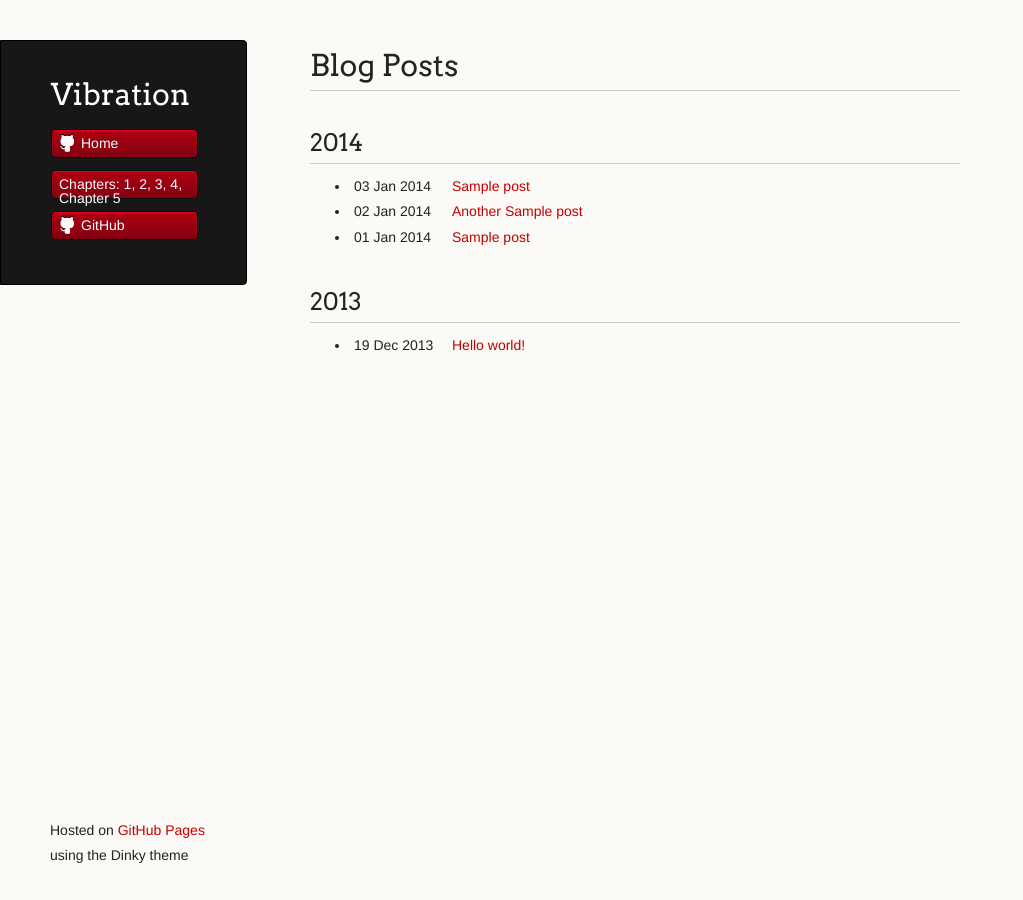
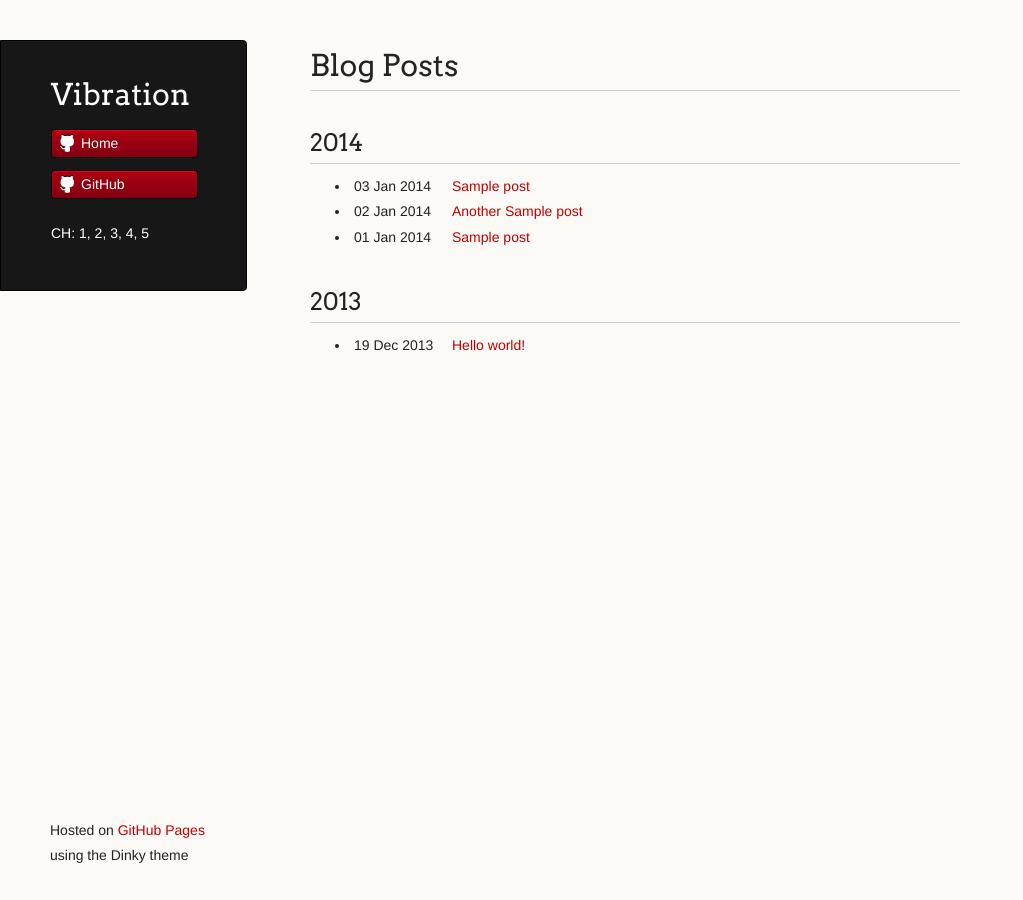
Before and after one commit to vireax/vibration, a Jekyll site: the page built from index.html, in a window 1280 px wide. Shown: the whole page, without its empty margins (0-1023 px from the left). Built offline with Jekyll 4.4.1, drawn with Linux system fonts in a browser that asks for light colours; Markdown is read by kramdown in place of the engine named in the settings.

Commit message:
Update default.html

```diff
--- a/_layouts/default.html
+++ b/_layouts/default.html
@@ -23,9 +23,9 @@
           <!--li class="download"><a class="buttons" href="https://github.com/Vireax/vibration/zipball/master">Download ZIP</a></li-->
           <!--li class="download"><a class="buttons" href="https://github.com/Vireax/vibration/tarball/master">Download TAR</a></li-->
           <li><a class="buttons github" href="/vibration/">Home</a></li>
-          <li>Chapters: <a href="/vibration/ch1.html">1</a>, <a href="/vibration/ch2.html">2</a>, <a href="/vibration/ch3.html">3</a>, <a href="/vibration/ch4.html">4</a>, <a href="/vibration/ch5.html">Chapter 5</a></li>
           <li><a class="buttons github" href="https://github.com/Vireax/vibration">GitHub</a></li>
         </ul>
+        <p>CH: <a href="/vibration/ch1.html">1</a>, <a href="/vibration/ch2.html">2</a>, <a href="/vibration/ch3.html">3</a>, <a href="/vibration/ch4.html">4</a>, <a href="/vibration/ch5.html">5</a></p>
 
         <!--p class="header">This project is maintained by <a class="header name" href="https://github.com/Vireax">Vireax</a></p-->
 
```
